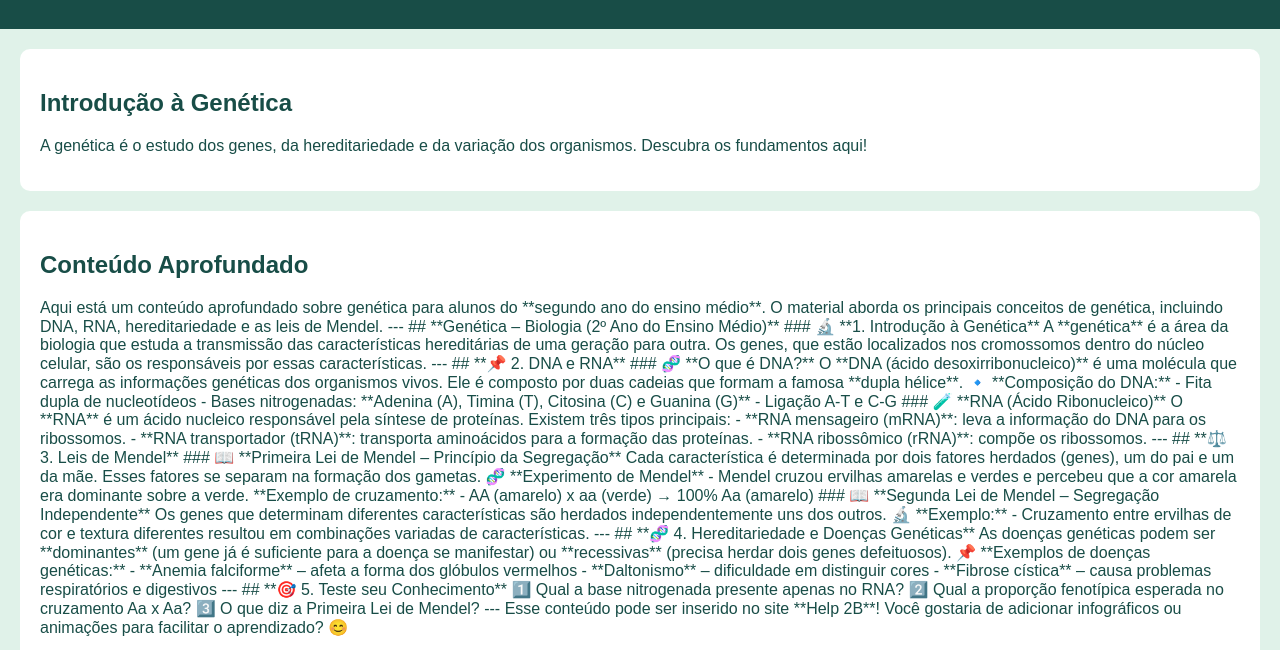
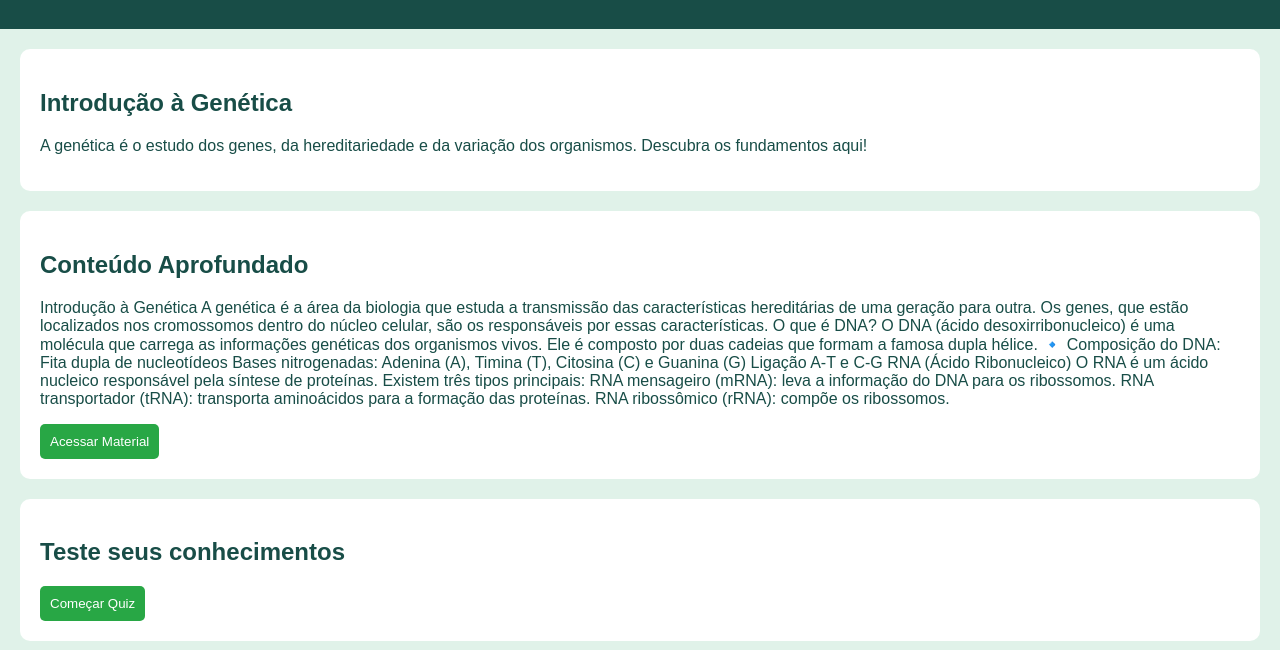
Before and after one commit to PedroFilipe08/Help2B, a plain HTML site: page index.html in a window 1280 px wide. Shown: the part 115-765 px from the top of the page. Drawn offline with Linux system fonts and the light colour scheme.

Commit message:
Update index.html

```diff
--- a/index.html
+++ b/index.html
@@ -25,74 +25,29 @@
 
     <section id="conteudo">
         <h2>Conteúdo Aprofundado</h2>
-        <p>Aqui está um conteúdo aprofundado sobre genética para alunos do **segundo ano do ensino médio**. O material aborda os principais conceitos de genética, incluindo DNA, RNA, hereditariedade e as leis de Mendel.
+        <p>Introdução à Genética
+A genética é a área da biologia que estuda a transmissão das características hereditárias de uma geração para outra. Os genes, que estão localizados nos cromossomos dentro do núcleo celular, são os responsáveis por essas características.
 
----
+            O que é DNA?
+O DNA (ácido desoxirribonucleico) é uma molécula que carrega as informações genéticas dos organismos vivos. Ele é composto por duas cadeias que formam a famosa dupla hélice.
 
-## **Genética – Biologia (2º Ano do Ensino Médio)**
+🔹 Composição do DNA:
 
-### 🔬 **1. Introdução à Genética**
-A **genética** é a área da biologia que estuda a transmissão das características hereditárias de uma geração para outra. Os genes, que estão localizados nos cromossomos dentro do núcleo celular, são os responsáveis por essas características.
+Fita dupla de nucleotídeos
 
----
+Bases nitrogenadas: Adenina (A), Timina (T), Citosina (C) e Guanina (G)
 
-## **📌 2. DNA e RNA**
+Ligação A-T e C-G
+            RNA (Ácido Ribonucleico)
+O RNA é um ácido nucleico responsável pela síntese de proteínas. Existem três tipos principais:
 
-### 🧬 **O que é DNA?**
-O **DNA (ácido desoxirribonucleico)** é uma molécula que carrega as informações genéticas dos organismos vivos. Ele é composto por duas cadeias que formam a famosa **dupla hélice**.
+RNA mensageiro (mRNA): leva a informação do DNA para os ribossomos.
 
-🔹 **Composição do DNA:**
-- Fita dupla de nucleotídeos
-- Bases nitrogenadas: **Adenina (A), Timina (T), Citosina (C) e Guanina (G)**
-- Ligação A-T e C-G
+RNA transportador (tRNA): transporta aminoácidos para a formação das proteínas.
 
-### 🧪 **RNA (Ácido Ribonucleico)**
-O **RNA** é um ácido nucleico responsável pela síntese de proteínas. Existem três tipos principais:
-- **RNA mensageiro (mRNA)**: leva a informação do DNA para os ribossomos.
-- **RNA transportador (tRNA)**: transporta aminoácidos para a formação das proteínas.
-- **RNA ribossômico (rRNA)**: compõe os ribossomos.
+RNA ribossômico (rRNA): compõe os ribossomos.
 
----
 
-## **⚖️ 3. Leis de Mendel**
-
-### 📖 **Primeira Lei de Mendel – Princípio da Segregação**
-Cada característica é determinada por dois fatores herdados (genes), um do pai e um da mãe. Esses fatores se separam na formação dos gametas.
-
-🧬 **Experimento de Mendel**
-- Mendel cruzou ervilhas amarelas e verdes e percebeu que a cor amarela era dominante sobre a verde.
-
-**Exemplo de cruzamento:**
-- AA (amarelo) x aa (verde) → 100% Aa (amarelo)
-
-### 📖 **Segunda Lei de Mendel – Segregação Independente**
-Os genes que determinam diferentes características são herdados independentemente uns dos outros.
-
-🔬 **Exemplo:**
-- Cruzamento entre ervilhas de cor e textura diferentes resultou em combinações variadas de características.
-
----
-
-## **🧬 4. Hereditariedade e Doenças Genéticas**
-
-As doenças genéticas podem ser **dominantes** (um gene já é suficiente para a doença se manifestar) ou **recessivas** (precisa herdar dois genes defeituosos).
-
-📌 **Exemplos de doenças genéticas:**
-- **Anemia falciforme** – afeta a forma dos glóbulos vermelhos
-- **Daltonismo** – dificuldade em distinguir cores
-- **Fibrose cística** – causa problemas respiratórios e digestivos
-
----
-
-## **🎯 5. Teste seu Conhecimento**
-
-1️⃣ Qual a base nitrogenada presente apenas no RNA?
-2️⃣ Qual a proporção fenotípica esperada no cruzamento Aa x Aa?
-3️⃣ O que diz a Primeira Lei de Mendel?
-
----
-
-Esse conteúdo pode ser inserido no site **Help 2B**! Você gostaria de adicionar infográficos ou animações para facilitar o aprendizado? 😊
 </p>
         <button onclick="mostrarMaterial()">Acessar Material</button>
         <div id="material" style="display: none;">
```
